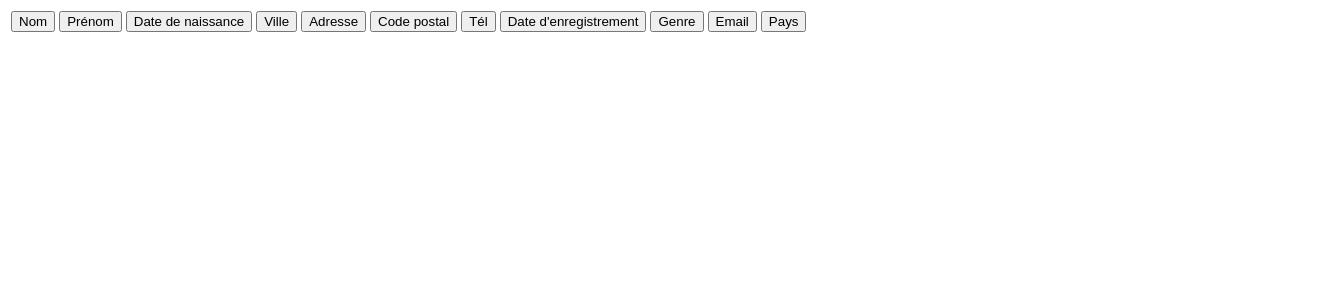
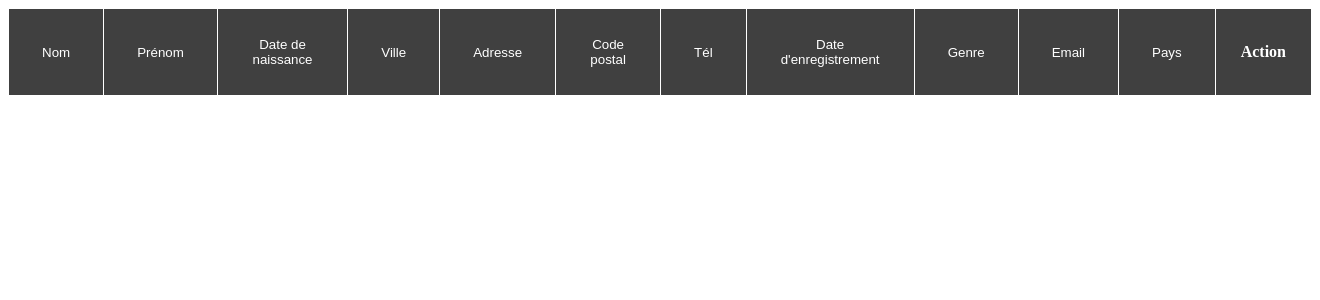
Before and after one commit to SimplonAuch2/CRM, a PHP site: page /client_seller.php in a window 1320 px wide. Shown: the top 300 px of the page. Run offline with PHP 8.4, Linux system fonts and the light colour scheme; tables that the repository leaves empty or names only in its code hold one stand-in row (values such as "Sample post"); lists and menus that the app fills with data are empty.

Commit message:
tableaux clients terminés

```diff
--- a/client_manager.php
+++ b/client_manager.php
@@ -4,6 +4,7 @@
 		<title>client_manager</title>
 		<meta charset="utf-8">
 		<link rel="stylesheet" type="text/css" href="style.css">
+		<link rel="stylesheet" type="text/css" href="crm.css">
 	</head>
 
 	<body>
--- a/client_seller.php
+++ b/client_seller.php
@@ -4,6 +4,7 @@
 		<meta charset="utf-8">
 		<title>client_seller</title>
 		<link rel="stylesheet" type="text/css" href="style.css">
+		<link rel="stylesheet" type="text/css" href="crm.css">
 	</head>
 	<body>
 
--- a/crm.css
+++ b/crm.css
@@ -1,29 +1,35 @@
 
 th, td
 {
-    padding: 25px;
-    text-align: left;
+  padding: 25px;
+  border: 1px solid white;
+  text-align: left;
 
 }
+
 table {
   width: 100%;
   border-collapse: collapse;
 }
-/* Zebra striping */
+
 tr:nth-of-type(odd) {
   background: #eee;
 }
+
 th {
   background: #404040;
   color: white;
   font-weight: bold;
 }
-td, th {
-  padding: 25px;
-  border: 1px solid white;
-  text-align: left;
-}
+
 .nom
 {
 	background-color:  	#A9A9A9;
 }
+
+.transparent
+{
+  background-color: rgba(0, 0, 0, 0);
+  border-color: rgba(0, 0, 0, 0);
+  color: white;
+}
--- a/function.php
+++ b/function.php
@@ -72,18 +72,19 @@
 				"<table id='displayCustomers'>
 					<tr>
 						<form method='POST'>
-							<th><input class='hidden' value='sortName'><button name='sort' type='submit'>Nom</button></th>
-							<th><input class='hidden' value='sortFirstame'><button name='sort' type='submit'>Prénom</button></th>
-							<th><input class='hidden' value='sortBirthday'><button name='sort' type='submit'>Date de naissance</button></th>
-							<th><input class='hidden' value='sortCity'><button name='sort' type='submit'>Ville</button></th>
-							<th><input class='hidden' value='sortAdress'><button name='sort' type='submit'>Adresse</button></th>
-							<th><input class='hidden' value='sortZipCode'><button name='sort' type='submit'>Code postal</button></th>
-							<th><input class='hidden' value='sortPhoneNubmer'><button name='sort' type='submit'>Tél</button></th>
-							<th><input class='hidden' value='sortRegistrationDate'><button name='sort' type='submit'>Date
+							<th><input class='hidden' value='sortName'><button class='transparent' name='sort' type='submit'>Nom</button></th>
+							<th><input class='hidden' value='sortFirstame'><button class='transparent' name='sort' type='submit'>Prénom</button></th>
+							<th><input class='hidden' value='sortBirthday'><button class='transparent' name='sort' type='submit'>Date de naissance</button></th>
+							<th><input class='hidden' value='sortCity'><button class='transparent' name='sort' type='submit'>Ville</button></th>
+							<th><input class='hidden' value='sortAdress'><button class='transparent' name='sort' type='submit'>Adresse</button></th>
+							<th><input class='hidden' value='sortZipCode'><button class='transparent' name='sort' type='submit'>Code postal</button></th>
+							<th><input class='hidden' value='sortPhoneNubmer'><button class='transparent' name='sort' type='submit'>Tél</button></th>
+							<th><input class='hidden' value='sortRegistrationDate'><button class='transparent' name='sort' type='submit'>Date
 							d'enregistrement</button></th>
-							<th><input class='hidden' value='sortGender'><button name='sort' type='submit'>Genre</button></th>
-							<th><input class='hidden' value='sortEmail'><button name='sort' type='submit'>Email</button></th>
-							<th><input class='hidden' value='sortCountry'><button name='sort' type='submit'>Pays</button></th>
+							<th><input class='hidden' value='sortGender'><button class='transparent' name='sort' type='submit'>Genre</button></th>
+							<th><input class='hidden' value='sortEmail'><button class='transparent' name='sort' type='submit'>Email</button></th>
+							<th><input class='hidden' value='sortCountry'><button class='transparent' name='sort' type='submit'>Pays</button></th>
+							<th>Action</th>
 						</form>
 					</tr>";
 			// we display every rows from the table in the table, 1 by 1
@@ -104,9 +105,11 @@
 							<td>" . $datas['customerEmail'] . "</td>
 							<td>" . $datas['customerCountry'] . "</td>
 							<form method='POST'>
-								<td><button name='modify' type='submit'>Modifier</button></td>
-								<td><button name='delete' type='submit'>Delete</button></td>
-								<td><input class='hidden' name='customerId' value='" . $datas['customerId'] . "'></td>
+								<td>
+									<button name='modify' type='submit'>Modifier</button>
+									<button name='delete' type='submit'>Delete</button>
+									<input class='hidden' name='customerId' value='" . $datas['customerId'] . "'>
+								</td>
 							</form>
 						</tr>";
 			}
```
